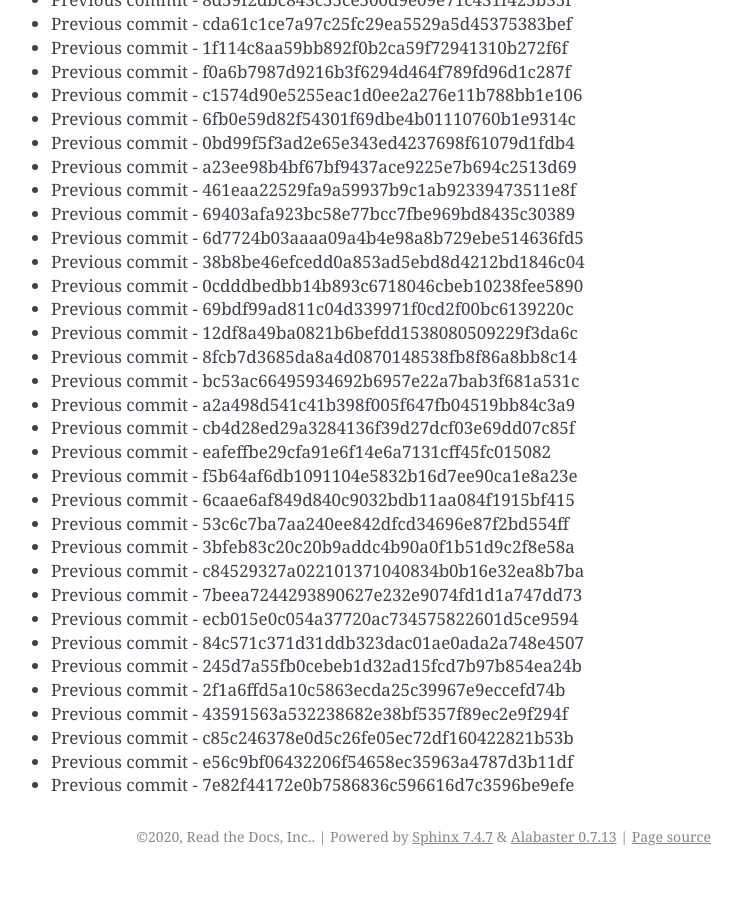
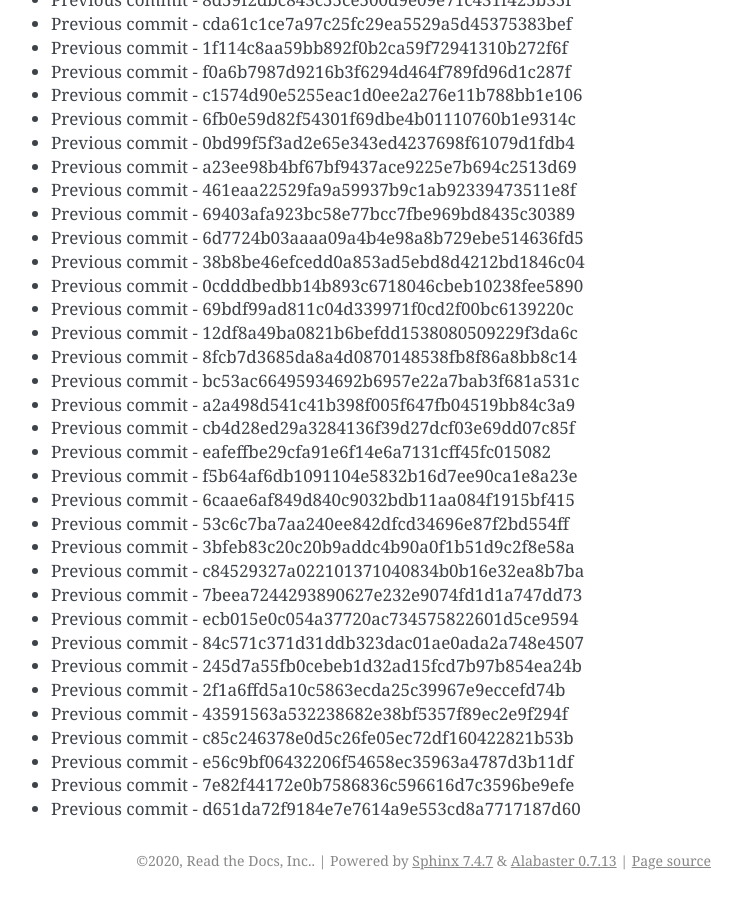
Before and after one commit to readthedocs/rtd-git-stresstest, a Sphinx documentation site: the page built from docs/updates.rst, in a window 1280 px wide and 900 px high, scrolled down 73926 px. Shown: the whole window, without its empty margins (399-1141 px from the left). Built offline with Sphinx 7.4.7, drawn with Linux system fonts in a browser that asks for light colours; before the commit the page ends 74802 px from its top, so only the background shows below that.

Commit message:
Generating commit from previous: d651da72f9184e7e7614a9e553cd8a7717187d60

```diff
--- a/docs/updates.rst
+++ b/docs/updates.rst
@@ -3138,3 +3138,4 @@ It can be tested for any performance characteristics.
 * Previous commit - c85c246378e0d5c26fe05ec72df160422821b53b
 * Previous commit - e56c9bf06432206f54658ec35963a4787d3b11df
 * Previous commit - 7e82f44172e0b7586836c596616d7c3596be9efe
+* Previous commit - d651da72f9184e7e7614a9e553cd8a7717187d60
```
